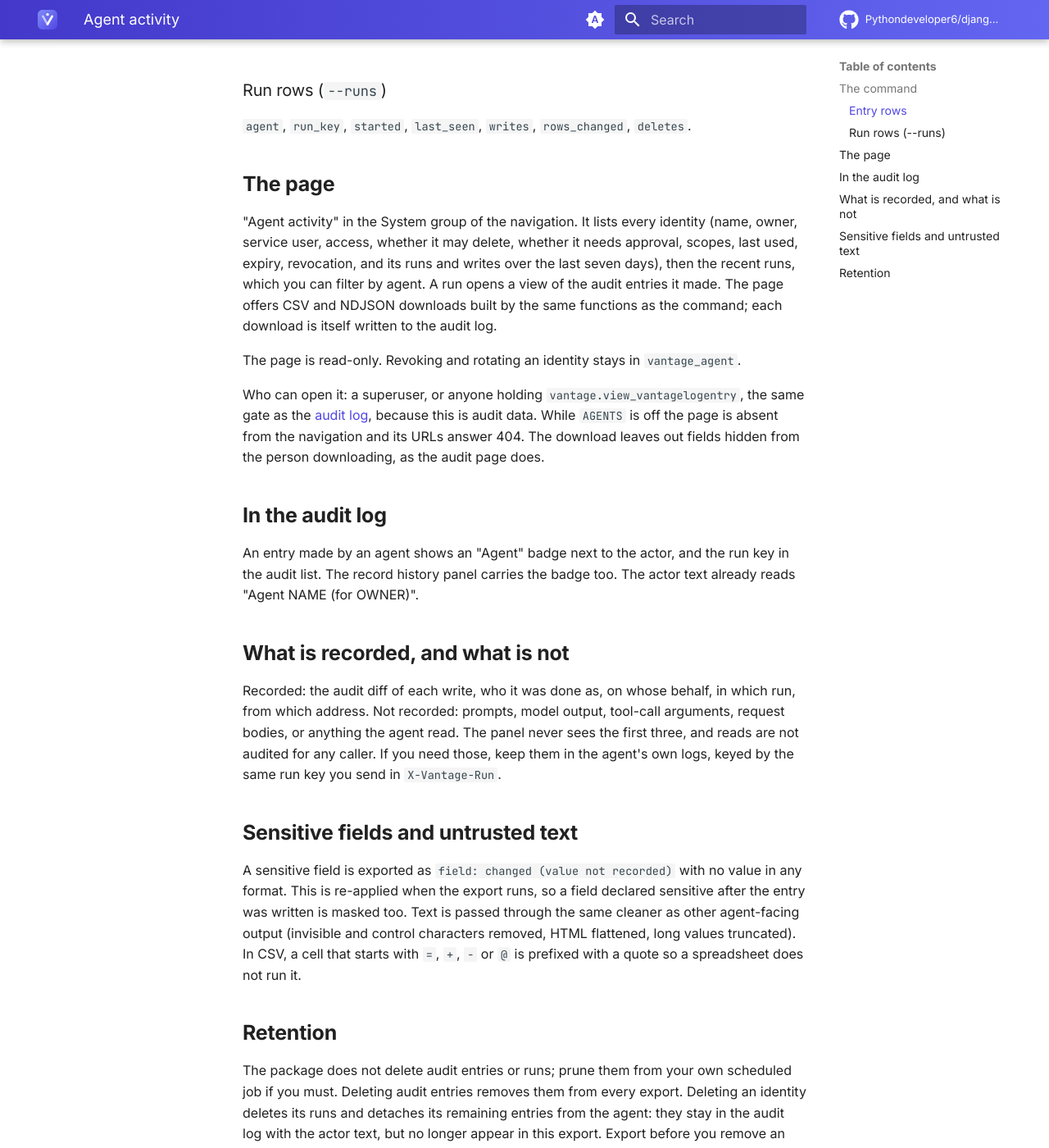
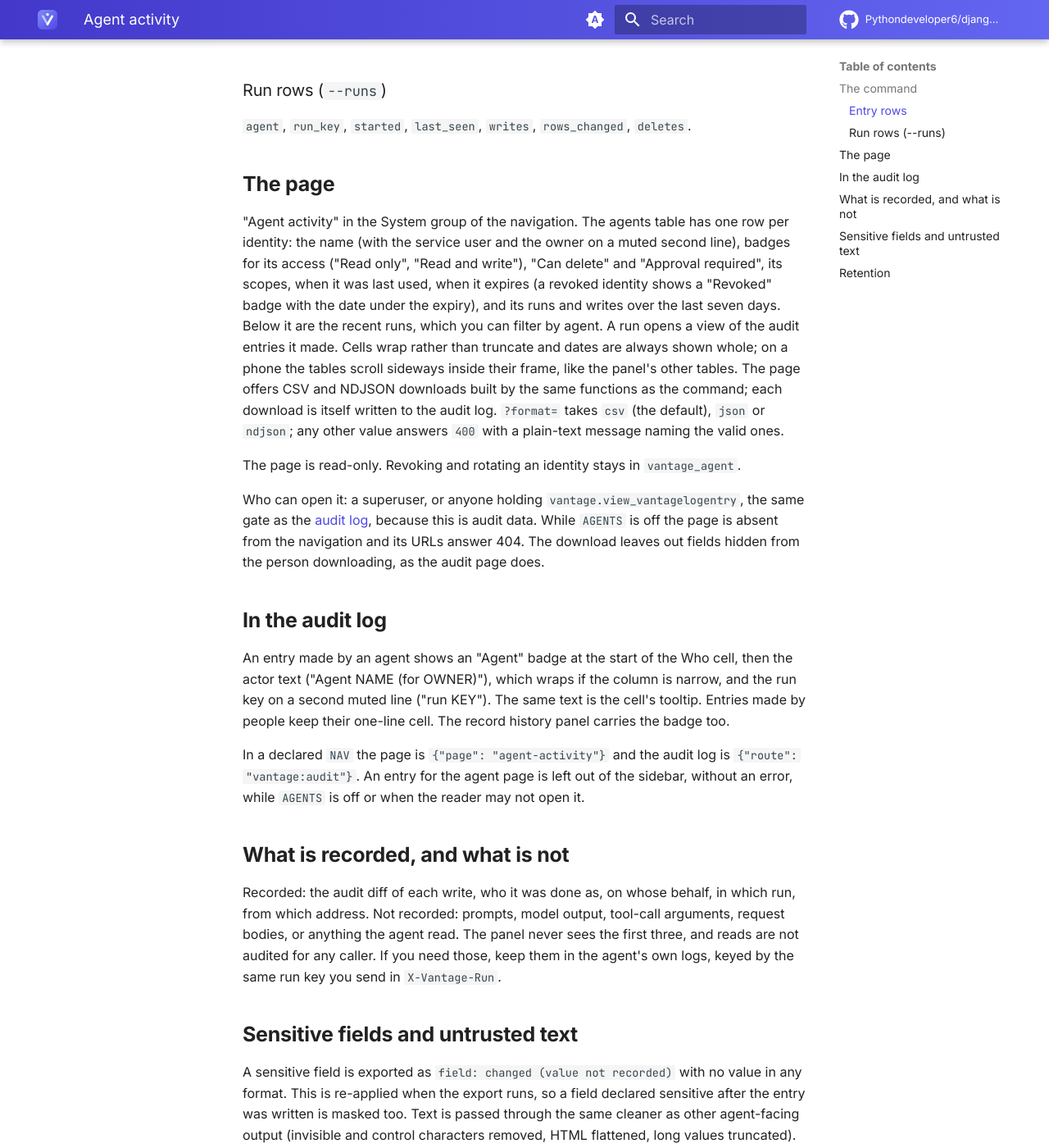
Before and after one commit to Pythondeveloper6/django-vantage, an MkDocs documentation site: the page built from docs/agent-activity.md, in a window 1280 px wide and 1400 px high, scrolled down 1555 px. Shown: the whole window at 82% size. Built offline with MkDocs 1.6.1 and Material for MkDocs 9.7.7, drawn with Linux system fonts in a browser that asks for light colours; comment, search, counter and statistics services are not loaded.

Commit message:
Agent UI: readable audit Who cell, untruncated agent tables, download icon, 400 on bad format, demo nav entries

```diff
--- a/docs/agent-activity.md
+++ b/docs/agent-activity.md
@@ -48,12 +48,17 @@
 
 ## The page
 
-"Agent activity" in the System group of the navigation. It lists every identity (name,
-owner, service user, access, whether it may delete, whether it needs approval, scopes,
-last used, expiry, revocation, and its runs and writes over the last seven days), then
-the recent runs, which you can filter by agent. A run opens a view of the audit entries it
-made. The page offers CSV and NDJSON downloads built by the same functions as the
-command; each download is itself written to the audit log.
+"Agent activity" in the System group of the navigation. The agents table has one row per
+identity: the name (with the service user and the owner on a muted second line), badges for
+its access ("Read only", "Read and write"), "Can delete" and "Approval required", its scopes,
+when it was last used, when it expires (a revoked identity shows a "Revoked" badge with the
+date under the expiry), and its runs and writes over the last seven days. Below it are the
+recent runs, which you can filter by agent. A run opens a view of the audit entries it
+made. Cells wrap rather than truncate and dates are always shown whole; on a phone the
+tables scroll sideways inside their frame, like the panel's other tables. The page offers
+CSV and NDJSON downloads built by the same functions as the command; each download is itself
+written to the audit log. `?format=` takes `csv` (the default), `json` or `ndjson`; any
+other value answers `400` with a plain-text message naming the valid ones.
 
 The page is read-only. Revoking and rotating an identity stays in `vantage_agent`.
 
@@ -64,9 +69,14 @@
 
 ## In the audit log
 
-An entry made by an agent shows an "Agent" badge next to the actor, and the run key in
-the audit list. The record history panel carries the badge too. The actor text already
-reads "Agent NAME (for OWNER)".
+An entry made by an agent shows an "Agent" badge at the start of the Who cell, then the
+actor text ("Agent NAME (for OWNER)"), which wraps if the column is narrow, and the run
+key on a second muted line ("run KEY"). The same text is the cell's tooltip. Entries made by
+people keep their one-line cell. The record history panel carries the badge too.
+
+In a declared `NAV` the page is `{"page": "agent-activity"}` and the audit log is
+`{"route": "vantage:audit"}`. An entry for the agent page is left out of the sidebar,
+without an error, while `AGENTS` is off or when the reader may not open it.
 
 ## What is recorded, and what is not
 
--- a/src/vantage/templates/vantage/agents/run.html
+++ b/src/vantage/templates/vantage/agents/run.html
@@ -14,7 +14,7 @@
   </div>
 </div>
 
-<p class="v-muted">
+<p class="v-muted v-agent-run-summary">
   {% blocktranslate trimmed with started=run.started_at|date:"Y-m-d H:i" seen=run.last_seen_at|date:"Y-m-d H:i" %}
     Started {{ started }}, last seen {{ seen }}.
   {% endblocktranslate %}
@@ -25,7 +25,7 @@
 
 <div class="v-table-wrap">
   {% if entries %}
-    <table class="v-table v-audit-table">
+    <table class="v-table v-table-flow v-audit-table v-run-table">
       <thead>
         <tr>
           <th scope="col">{% translate "When" %}</th>
```
Also changed, not shown: src/vantage/static/vantage/vantage-audit.css (+101 -0 lines), src/vantage/templates/vantage/agents/activity.html (+23 -25 lines), src/vantage/templates/vantage/audit.html (+10 -7 lines), 4 other files.
